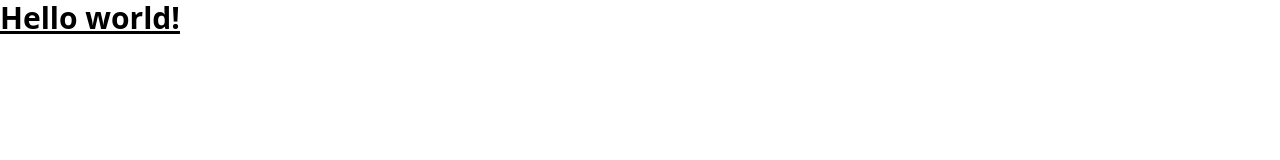
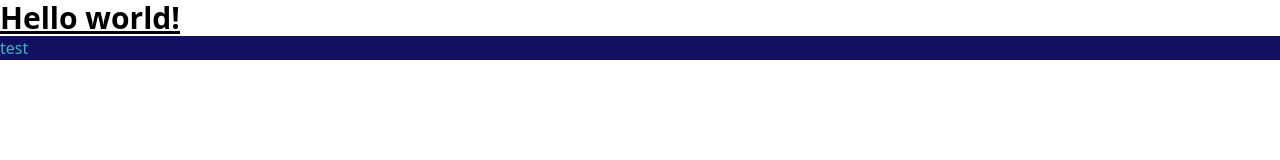
Before and after one commit to fordcer/Online-shop-G3, a website: page src/index.html in a window 1280 px wide. Drawn offline with Linux system fonts and the light colour scheme.

```diff
--- a/src/index.html
+++ b/src/index.html
@@ -9,5 +9,8 @@
   <h1 class="text-3xl font-bold underline">
     Hello world!
   </h1>
+  <div class="bg-midnight text-tahiti">
+    <p class="">test</p>
+  </div>
 </body>
 </html>
--- a/tailwind.config.js
+++ b/tailwind.config.js
@@ -2,6 +2,18 @@
   content: ["./src/**/*.{html,js}"],
   theme: {
     extend: {},
+    colors: {
+      transparent: 'transparent',
+      current: 'currentColor',
+      'white': '#ffffff',
+      'purple': '#3f3cbb',
+      'midnight': '#121063',
+      'metal': '#565584',
+      'tahiti': '#3ab7bf',
+      'silver': '#ecebff',
+      'bubble-gum': '#ff77e9',
+      'bermuda': '#78dcca',
+    },
   },
   plugins: [],
 }
```
Also changed, not shown: dist/output.css, 1 other file.
